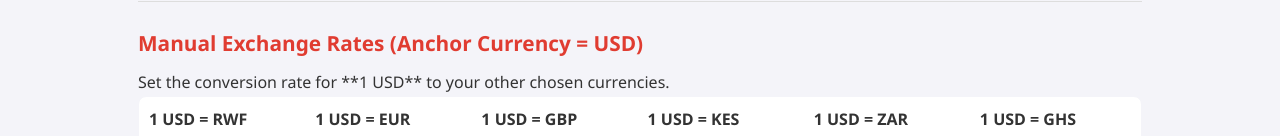
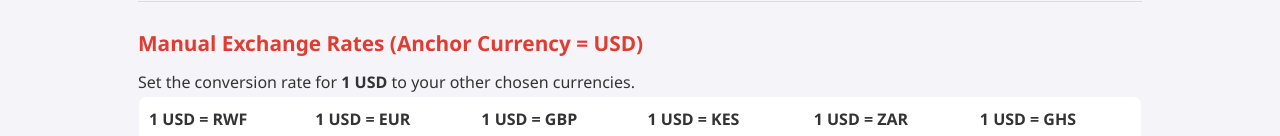
Before and after one commit to dumethode/frontend-finance-tracker, a plain HTML site: page settings.html in a window 1280 px wide. Shown: the part 537-673 px from the top of the page. Drawn offline with Linux system fonts and the light colour scheme.

Commit message:
Update text formatting for USD conversion rate

```diff
--- a/settings.html
+++ b/settings.html
@@ -78,7 +78,7 @@
 
                     <div class="settings-group" style="margin-top: 20px;">
                         <h3>Manual Exchange Rates (Anchor Currency = USD)</h3>
-                        <p>Set the conversion rate for **1 USD** to your other chosen currencies.</p>
+                        <p>Set the conversion rate for <strong>1 USD</strong> to your other chosen currencies.</p>
                         <div class="exchange-rates-grid" id="exchange-rates-grid">
                             </div>
                     </div>
```
